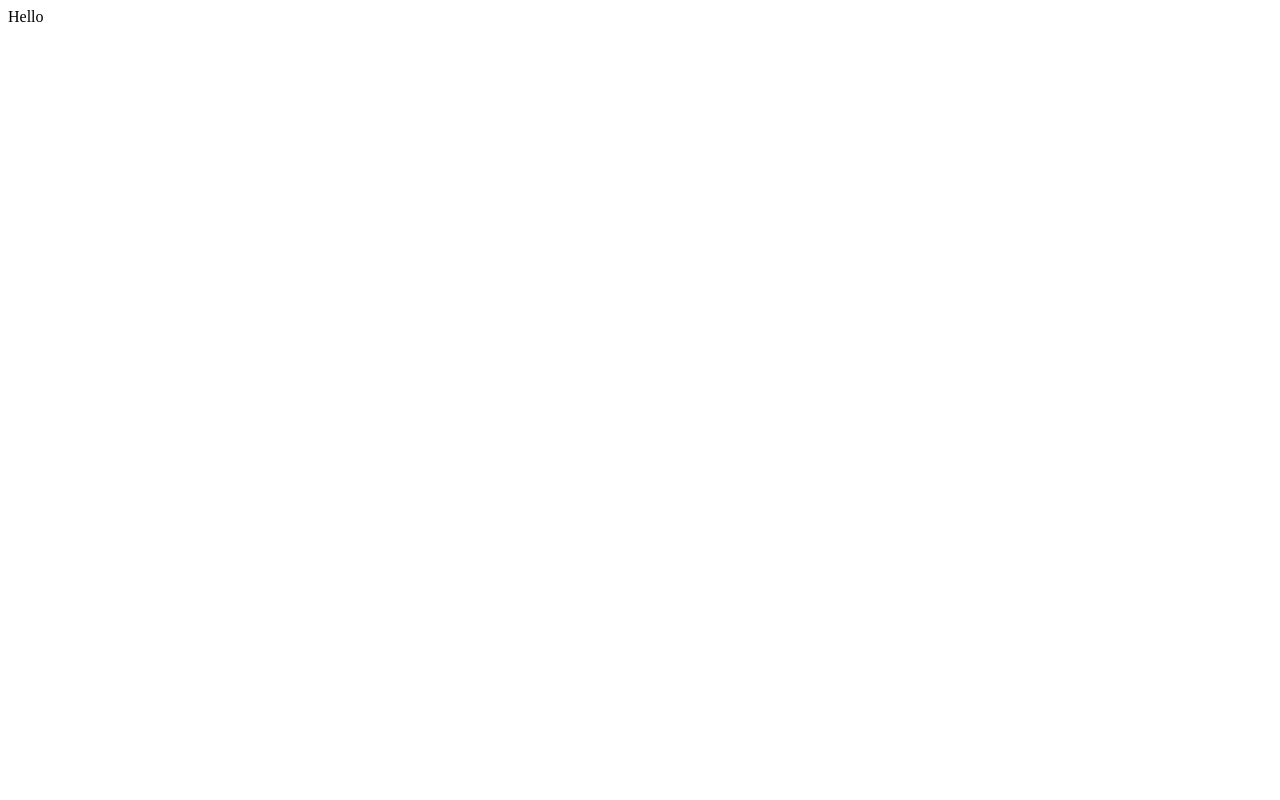
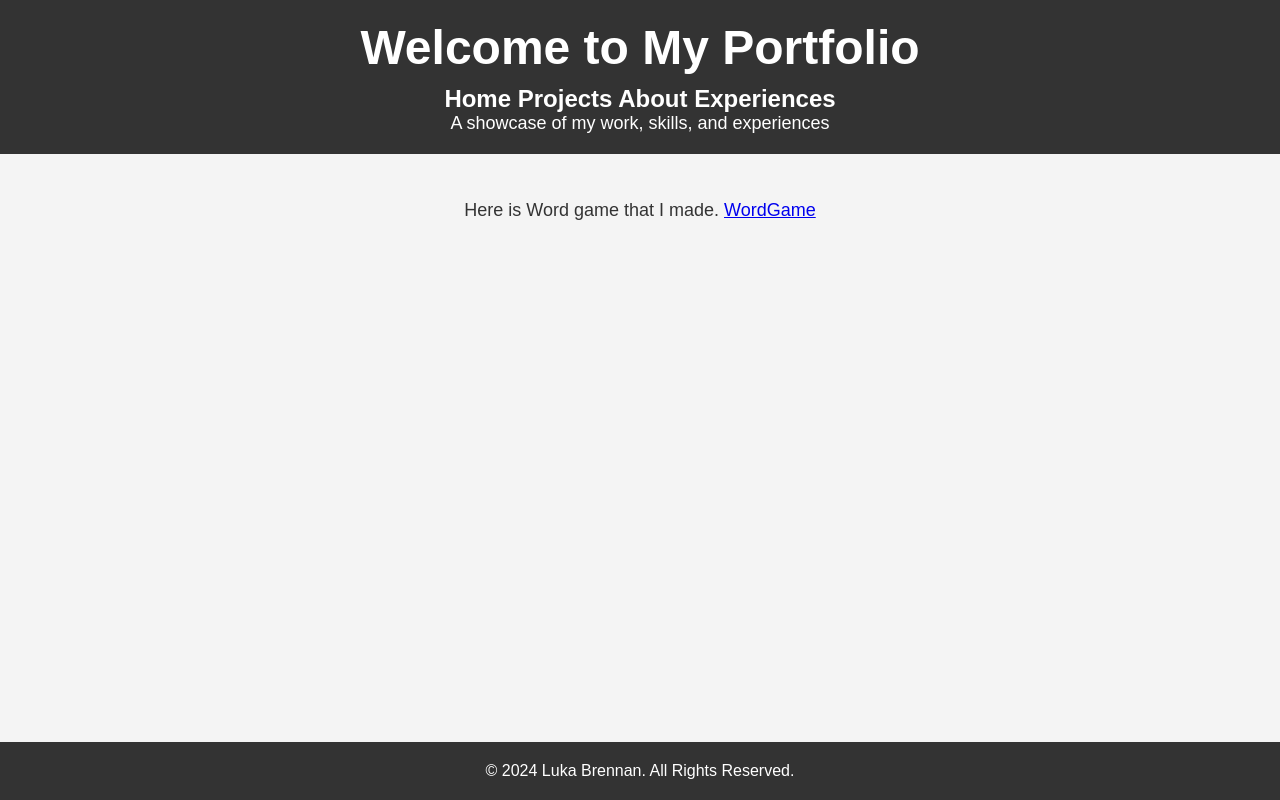
Before and after one commit to C00272285/C00272285.github.io, a plain HTML site: page Python.html in a window 1280 px wide. Drawn offline with Linux system fonts and the light colour scheme.

Commit message:
Added WordGame to Python

```diff
--- a/Python.html
+++ b/Python.html
@@ -1 +1,25 @@
-Hello
+<!DOCTYPE html>
+<head>
+    <title>Luka Brennan</title>
+    <link rel="stylesheet" href="Style.css">
+</head>
+<body>
+
+    <header>
+        <h1>Welcome to My Portfolio</h1>
+        <h2>Home Projects About Experiences</h2>
+        <p>A showcase of my work, skills, and experiences</p>
+    </header>
+
+    <div class="container">
+        <p>Here is Word game that I made. <a href="https://github.com/C00272285/WordGame-Python">WordGame</a></p>
+
+        </p>
+    </div>
+
+    <footer>
+        &copy; 2024 Luka Brennan. All Rights Reserved.
+    </footer>
+
+</body>
+</html>
```
